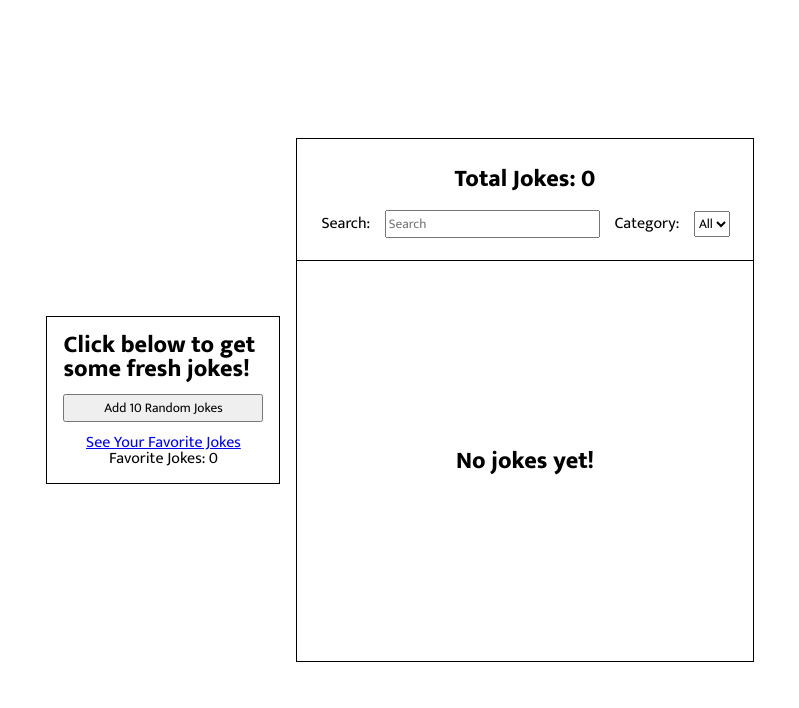
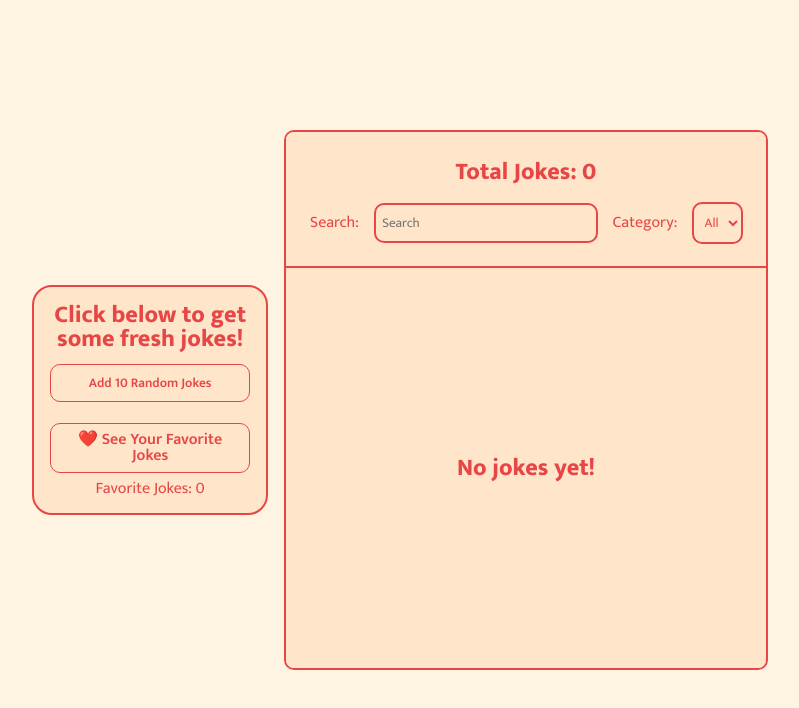
Before and after one commit to Starosti/joke-list, a React (Vite) app: page / in a window 1280 px wide. Shown: the top 708 px of the page, without its empty margins (232-1031 px from the left). Built offline with nearby package versions, Linux system fonts and the light colour scheme.

Commit message:
fixed categories, added styles

```diff
--- a/index.html
+++ b/index.html
@@ -3,6 +3,7 @@
   <head>
     <meta charset="UTF-8" />
     <meta name="viewport" content="width=device-width, initial-scale=1.0" />
+    <link rel="icon" href="/icon.png" />
     <title>Joke List</title>
     <style>
       @import url("https://fonts.googleapis.com/css2?family=Mukta:wght@200;400;600;800&display=swap");
--- a/src/App/App.css
+++ b/src/App/App.css
@@ -1,9 +1,14 @@
 .mainContainer{
+    background-color: var(--background-color);
     display: flex;
     flex-direction: row;
     align-items: center;
     justify-content: center;
     height: 100vh;
+}
+.mainContainer * {
+    color: var(--dark-color);
+    background-color: var(--primary-color);
 }
 @media (max-width: 768px){
     .mainContainer{
@@ -11,5 +16,27 @@
     }
 }
 .mainContainer h1{
+    text-align: center;
     font-size: 1.5em;
 }
+.link, button{
+
+    align-items: center;
+    text-align: center;
+    text-decoration: none;
+    color: var(--dark-color);
+    font-weight: 600;
+    padding: 0.5em 0.5em;
+    margin: 0.5em 0;
+    border: 1px solid var(--dark-color);
+    border-radius: 10px;
+    transition: all 0.1s ease-in;
+}
+.link:hover , button:hover{
+    background-color: var(--dark-color);
+    color: var(--background-color);
+    cursor: pointer;
+}
+.returnMain{
+    padding: 2em 1em;
+}
--- a/src/App/App.jsx
+++ b/src/App/App.jsx
@@ -33,7 +33,9 @@ function App() {
                 path="/favorites"
                 element={
                   <>
-                    <Link to="/"> Go back</Link>
+                    <Link to="/" className="link returnMain">
+                      🏠 Go back to main page
+                    </Link>
                     <JokeList jokes={favoriteJokesHook[0]} />{" "}
                   </>
                 }
--- a/src/Browse/Browse.css
+++ b/src/Browse/Browse.css
@@ -1,7 +1,8 @@
 .sidebar{
     width: 200px;
     padding: 1em;
-    border: 1px solid black;
+    border: 2px solid var(--dark-color);
+    border-radius: 20px;
     display: flex;
     flex-direction: column;
     align-items: center;
--- a/src/Browse/Browse.jsx
+++ b/src/Browse/Browse.jsx
@@ -12,13 +12,11 @@ function Browse({ jokes, getJokes, loading, favoriteJokes }) {
         </button>
         {loading && <h1>Adding more jokes...</h1>}
         <Link to="/favorites" className="link">
-          See Your Favorite Jokes
+          ❤️ See Your Favorite Jokes
         </Link>
         {"Favorite Jokes: " + favoriteJokes.length}
       </div>
-      <div className="mainJokeList">
-        <JokeList jokes={jokes} />
-      </div>
+      <JokeList jokes={jokes} />
     </>
   );
 }
--- a/src/Joke/Joke.jsx
+++ b/src/Joke/Joke.jsx
@@ -22,7 +22,7 @@ const Joke = ({ joke }) => {
           setPunchlineVisible(!punchlineVisible);
         }}
       >
-        {punchlineVisible ? "Hide Punchline" : "Show Punchline"}
+        {punchlineVisible ? "🔒 Hide Punchline" : "👀 Show Punchline"}
       </button>
       <button
         className={
@@ -36,7 +36,9 @@ const Joke = ({ joke }) => {
             : setFavoriteJokes([...favoriteJokes, joke]);
         }}
       >
-        {favoriteJokes.includes(joke) ? "Remove from favorites" : "Favorite"}
+        {favoriteJokes.includes(joke)
+          ? "❌ Remove from favorites"
+          : "❤️ Favorite"}
       </button>
     </div>
   );
--- a/src/JokeList/JokeList.css
+++ b/src/JokeList/JokeList.css
@@ -3,7 +3,8 @@
     min-width: 300px;
     max-width: 600px;
     word-wrap: break-word;
-    border: 1px solid black;
+    border: 2px solid var(--dark-color);
+    border-radius: 10px;
     overflow: hidden;
 }
 .jokeList > ul{
@@ -11,22 +12,34 @@
     height: 400px;
     overflow-y: auto;
 }
-.jokeList > .topBar {
+.jokeList > ul > li{
+    padding: 1em;
+}
+.topBar {
     position: sticky;
     top: 0;
-    background: white;
     text-align: center;
     padding: 1em;
-    border-bottom: 1px solid black;
+    border-bottom: 2px solid var(--dark-color);
 }
-.jokeList > .topBar *{
+.topBar *{
     margin: 0.5em
 }
-.jokeList > .topBar > h1{
+.topBar > h1{
     margin-bottom: 0.5em;
 }
-.jokeList > ul > li{
-    padding: 1em;
+.topBar > input {
+    padding: 0.5em;
+    border: 2px solid var(--dark-color);
+    border-radius: 10px;
+}
+.topBar > select {
+    padding: 0.5em;
+    border: 2px solid var(--dark-color);
+    border-radius: 10px;
+}
+.topBar > select:hover > option:active{
+    background-color: black;
 }
 .noJokes{
     display: flex;
--- a/src/JokeList/JokeList.jsx
+++ b/src/JokeList/JokeList.jsx
@@ -6,13 +6,13 @@ import { useEffect, useState } from "react";
 function JokeList({ jokes }) {
   const [searchParam, setSearchParam] = useState("");
 
-  const [categories, setCategories] = useState(["All"]);
-  const [selectedCategory, setSelectedCategory] = useState("All");
+  const [categories, setCategories] = useState(["all"]);
+  const [selectedCategory, setSelectedCategory] = useState("all");
 
-  const [filteredJokes, setFilteredJokes] = useState([]);
+  const [filteredJokes, setFilteredJokes] = useState(jokes);
 
   useEffect(() => {
-    const tempCategories = ["All"];
+    const tempCategories = ["all"];
     jokes.forEach((joke) => {
       if (!tempCategories.includes(joke.type)) {
         tempCategories.push(joke.type);
@@ -28,7 +28,7 @@ function JokeList({ jokes }) {
           (searchParam === "" ||
             joke.setup.toLowerCase().includes(searchParam.toLowerCase()) ||
             joke.punchline.toLowerCase().includes(searchParam.toLowerCase())) &&
-          (selectedCategory === "All" || joke.type === selectedCategory)
+          (selectedCategory === "all" || joke.type === selectedCategory)
         );
       })
     );
--- a/src/global.css
+++ b/src/global.css
@@ -1,3 +1,10 @@
 *{
     font-family: "Mukta", sans-serif;
+    scrollbar-width: thin;
+    scrollbar-color: var(--dark-color) var(--background-color);
+    /* https://colorhunt.co/palette/fff3e2ffe5cafa9884e74646 */
+    --dark-color: #E74646;
+    --secondary-color: #FA9884;
+    --primary-color: #FFE5CA;
+    --background-color: #FFF3E2;
 }
```
Also changed, not shown: public/icon.png (added).
